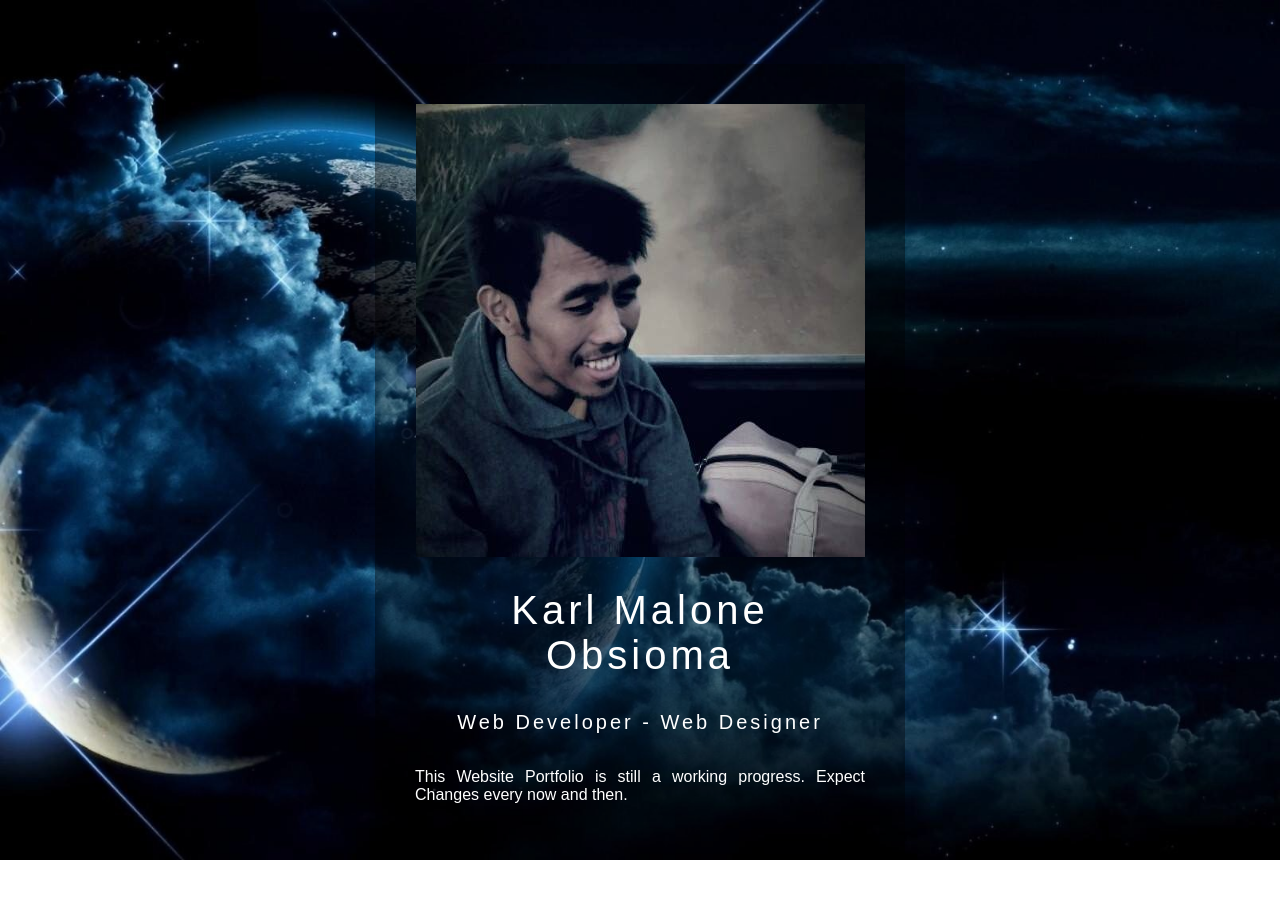
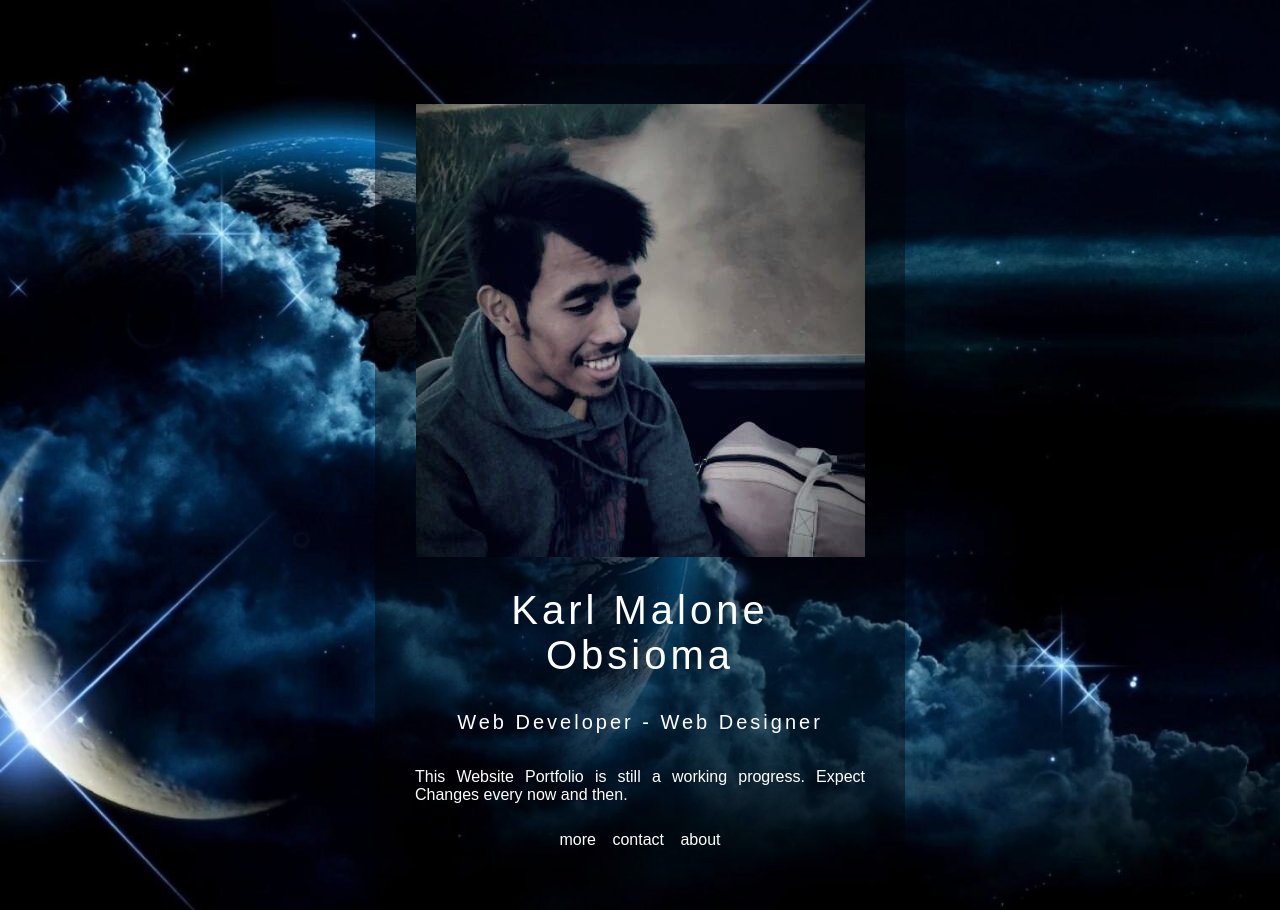
Before and after one commit to KarlMaloneObsioma/KarlMaloneObsioma.github.io, a plain HTML site: page index.html in a window 1280 px wide. Before the commit the page ends 860 px from the top, so only its background shows below. Drawn offline with Linux system fonts and the light colour scheme.

Commit message:
added list

```diff
--- a/index.html
+++ b/index.html
@@ -11,6 +11,11 @@
             <h1>Karl Malone Obsioma</h1>
             <h5>Web Developer - Web Designer</h5>
             <p>This Website Portfolio is still a working progress. Expect Changes every now and then.</p>
+            <ul>
+                <li><a href="">more</a></li>
+                <li><a href="">contact</a></li>
+                <li><a href="">about</a></li>
+            </ul>
         </div>
     </body>
 </html>
--- a/style.css
+++ b/style.css
@@ -32,3 +32,24 @@ body {
  .box p{
      text-align: justify;
  }
+ ul{
+    border: 15px rgba(0, 0, 0, 0.8);
+     margin: 10px;
+     padding: 5px;
+ }
+ .box li{
+
+     display: inline-block;
+     margin: 6px;
+     list-style: none;
+ }
+ .box li a{
+     color: white;
+     text-decoration: none;
+     font-size: 60;
+     transition: all ease-in-out;
+ }
+ .box li a:hover{
+     color: #b9b9b9;
+
+ }
```
